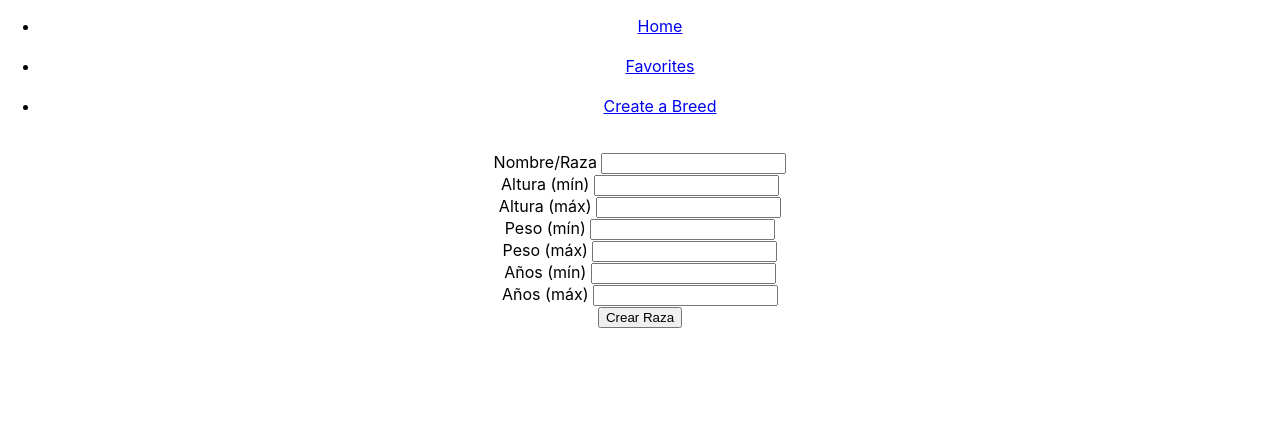
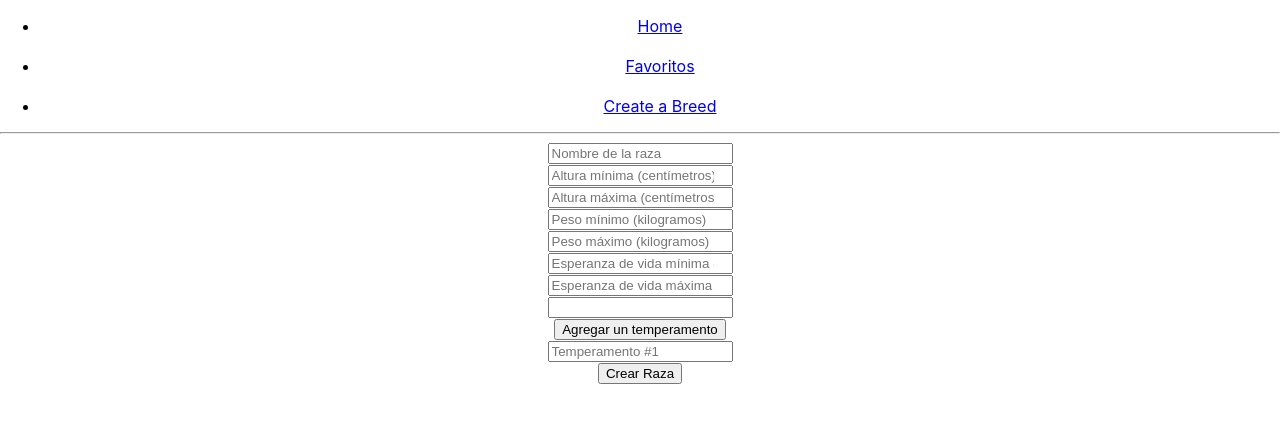
Before and after one commit to chuno-st/PI-DOGS-BACK, a React (Create React App) app in the folder client/: page /create/breed in a window 1280 px wide. Shown: the top 422 px of the page. Built offline with nearby package versions, Linux system fonts and the light colour scheme.

Commit message:
7th commit

```diff
--- a/client/src/App.js
+++ b/client/src/App.js
@@ -12,11 +12,11 @@ function App() {
   return (
     <div className="App">
       <Route path='/' exact component={LandingPage} />
+      <Route path='/home' component={NavBar} />
       <Route path='/home' component={BreedFinder} />
-      <Route path='/home' component={NavBar} />
       <Route path='/home' exact component={Home} />
-      <Route path='/favorites' component={NavBar} />
-      <Route path='/favorites' component={Favorites} />
+      <Route path='/favoritos' component={NavBar} />
+      <Route path='/favoritos' component={Favorites} />
       <Route path='/dogs/:id' component={NavBar} />
       <Route path='/dogs/:id' component={BreedDetail} />
       <Route path='/create/breed' component={NavBar} />
--- a/client/src/components/BreedDetail/BreedDetail.jsx
+++ b/client/src/components/BreedDetail/BreedDetail.jsx
@@ -1,7 +1,7 @@
 import React, { useEffect } from "react";
 import { useDispatch, useSelector } from "react-redux";
 import { useParams } from "react-router-dom";
-import { clearPage, getBreedDetail } from "../../redux/actions/actions";
+import { clearPage, getBreedDetail, setFav } from "../../redux/actions/actions";
 
 
 function BreedDetail() {
@@ -28,7 +28,6 @@ function BreedDetail() {
         <>
             {
                 breedDetail ?
-
                     <>
                         <div key={breedDetail.ID} >
                             <img src={breedDetail.Imagen} alt={breedDetail.Nombre} />
@@ -37,6 +36,7 @@ function BreedDetail() {
                             <h4>Altura: {breedDetail.Altura} cms</h4>
                             <h4>Peso: {breedDetail.Peso} kgs</h4>
                             <h4>Años: {breedDetail.Años}</h4>
+                            <button onClick={() => setFav(breedDetail)}>AÑADIR A FAVORITOS</button>
                         </div>
                     </>
                     :
--- a/client/src/components/BreedFinder/BreedFinder.jsx
+++ b/client/src/components/BreedFinder/BreedFinder.jsx
@@ -1,29 +1,33 @@
-import React from "react";
+import React, { useState } from "react";
+import { useDispatch, useSelector } from "react-redux";
+import { Link } from "react-router-dom";
+import { searchBreed } from "../../redux/actions/actions";
 
 function BreedFinder() {
 
-    const [data, setData] = React.useState({
-        name: ''
-    })
+    const [search, setSearch] = useState('')
+    const breed = useSelector(state => state.searchBreed)
+    const dispatch = useDispatch()
 
     function handleChange(e) {
-        // console.log(e.target.name)
-        setData({
-            ...data,
-            [e.target.name]: e.target.value
-        })
+        setSearch(e.target.value)
     }
 
-    function handleOnSubmit(e) {
+    function handleSubmit(e) {
         e.preventDefault()
+
+        dispatch(searchBreed(search))
+        setSearch('')
     }
 
     return (
         <div>
-            <form onSubmit={handleOnSubmit}>
-                <input type="text" name="name" onChange={handleChange} />
-                <button type="submit">Buscar Raza</button>
+            <form onSubmit={handleSubmit}>
+                <input type="text" value={search} onChange={handleChange} />
+                <button type="submit" disabled={!search ? true : false}>Buscar Raza</button>
             </form>
+            {breed ? breed.map(e => (<div key={e.ID}><Link to={`/dogs/${e.ID}`}> <p>{e.Nombre}</p></Link></div>)) : <div><h2>"La raza que intentas buscar no existe"</h2></div>}
+            <hr />
         </div>
     )
 };
--- a/client/src/components/CreateBreed/CreateBreed.jsx
+++ b/client/src/components/CreateBreed/CreateBreed.jsx
@@ -1,8 +1,9 @@
-import React from "react";
+import React, { useState } from "react";
+import { createBreed } from "../../redux/actions/actions";
 
 function CreateBreed() {
 
-    const [data, setData] = React.useState({
+    const [state, setState] = useState({
 
         name: '',
         height_min: '',
@@ -10,40 +11,130 @@ function CreateBreed() {
         weight_min: '',
         weight_max: '',
         life_span_min: '',
-        life_span_max: ''
+        life_span_max: '',
+        errors: {
+            name: '',
+            height_min: '',
+            height_max: '',
+            weight_min: '',
+            weight_max: '',
+            life_span_min: '',
+            life_span_max: '',
+        },
+        disabled: true
     })
+
+    const modeloTemperamentos = { nombre: '' }; // Creamos un modelo de Temperamentos para poder usar este objeto para agregar al state cada vez que agregamos un temperamento
+    const [temperamentos, setTemperamentos] = useState([
+        { ...modeloTemperamentos },
+    ]);
+
+    const [temperament, setTemperament] = useState({ nombre: '' })
+
+    const agregaTemperamentos = () => {
+        setTemperamentos([...temperamentos, { ...modeloTemperamentos }]); // Hacemos una copia del state que teniamos y agregamos un objeto nuevo al state.
+    };
+
+    function handleTemperamentChange(e) {
+        setTemperament({ ...temperament, [e.target.name]: e.target.value })
+    }
+
+    function handleTemperamentosChange(e) {
+        const temperamentos = [...temperament];
+        temperamentos[e.target.id][e.target.dataset.name] = e.target.value;
+        setTemperamentos(temperamentos)
+    }
+
 
     function handleChange(e) {
         // console.log(e.target.name)
-        setData({
-            ...data,
+        setState({
+            ...state,
             [e.target.name]: e.target.value
         })
+
+        const { value, name } = e.target;
+        let errors = state.errors;
+
+        switch (name) {
+            case 'name':
+                let nombrePattern = /\S+@\S+\.\S+/;
+                errors.name = !nombrePattern.test(value) ? 'El dato no debe contener números ni caractéres especiales' : '';
+                break;
+            case 'height_min':
+                errors.height_min = value <= 0 ? 'El dato debe ser un número mayor a cero' : '';
+                break;
+            case 'height_max':
+                errors.height_max = value <= 0 ? 'El dato debe ser un número mayor a cero' : value > state.height_min ? '' : 'La altura máxima debe ser mayor a la altura mínima';
+                break;
+            case 'weight_min':
+                errors.weight_min = value <= 0 ? 'El dato debe ser un número mayor a cero' : '';
+                break;
+            case 'weight_max':
+                errors.weight_max = value <= 0 ? 'El dato debe ser un número mayor a cero' : value > state.weight_min ? '' : 'El peso máximo debe ser mayor al peso mínimo';
+                break;
+            case 'life_span_min':
+                errors.life_span_min = value <= 0 ? 'El dato debe ser un número mayor a cero' : '';
+                break;
+            case 'life_span_max':
+                errors.life_span_max = value <= 0 ? 'El dato debe ser un número mayor a cero' : value > state.life_span_min ? '' : 'La esperanza de vida máxima debe ser mayor a la esperanza de vida mínima';
+                break;
+            default:
+                break;
+        }
+
     }
 
     function handleOnSubmit(e) {
-        e.preventDefault()
-        alert(data.name, data.height_min)
+        // e.preventDefault()
+        // alert('Raza creada con exito')
+        (createBreed())
+        setState('')
     }
 
     return (
         <div>
             <form onSubmit={handleOnSubmit}>
-                <label>Nombre/Raza <input type="text" name="name" onChange={handleChange} /></label>
+                <label>{!state.name ? null : <h3>{'Nombre de la raza'}</h3>}<input type="text" name="name" value={state.name} onChange={handleChange} placeholder='Nombre de la raza' required /></label>
+                {!state.errors.name ? null : <h5>{state.errors.name}</h5>}
                 <br />
-                <label>Altura (mín) <input type="text" name="height_min" onChange={handleChange} /></label>
+                <label>{!state.height_min ? null : <h4>{'Altura mínima (cm)'}</h4>}<input type="number" name="height_min" value={state.height_min} onChange={handleChange} placeholder='Altura mínima (centímetros)' required /></label>
+                {!state.errors.height_min ? null : <h5>{state.errors.height_min}</h5>}
                 <br />
-                <label>Altura (máx) <input type="text" name="height_max" onChange={handleChange} /></label>
+                <label>{!state.height_max ? null : <h4>{'Altura máxima (cm)'}</h4>}<input type="number" name="height_max" value={state.height_max} onChange={handleChange} placeholder='Altura máxima (centímetros)' required /></label>
+                {!state.errors.height_max ? null : <h5>{state.errors.height_max}</h5>}
                 <br />
-                <label>Peso (mín) <input type="text" name="weight_min" onChange={handleChange} /></label>
+                <input type="number" name="weight_min" value={state.weight_min} onChange={handleChange} placeholder='Peso mínimo (kilogramos)' required />
+                {!state.errors.weight_min ? null : <h5>{state.errors.weight_min}</h5>}
                 <br />
-                <label>Peso (máx) <input type="text" name="weight_max" onChange={handleChange} /></label>
+                <input type="number" name="weight_max" value={state.weight_max} onChange={handleChange} placeholder='Peso máximo (kilogramos)' required />
+                {!state.errors.weight_max ? null : <h5>{state.errors.weight_max}</h5>}
                 <br />
-                <label>Años (mín) <input type="text" name="life_span_min" onChange={handleChange} /></label>
+                <input type="number" name="life_span_min" value={state.life_span_min} onChange={handleChange} placeholder='Esperanza de vida mínima (años)' />
+                {!state.errors.life_span_min ? null : <h5>{state.errors.life_span_min}</h5>}
                 <br />
-                <label>Años (máx) <input type="text" name="life_span_max" onChange={handleChange} /></label>
+                <input type="number" name="life_span_max" value={state.life_span_max} onChange={handleChange} placeholder='Esperanza de vida máxima (años)' />
+                {!state.errors.life_span_max ? null : <h5>{state.errors.life_span_max}</h5>}
                 <br />
-                <button type="submit">Crear Raza</button>
+                <input type="text" name="nombre" value={temperament.value} onChange={handleTemperamentChange} />
+                <br />
+                <input type="button" value="Agregar un temperamento" onClick={agregaTemperamentos} />
+                {
+                    temperamentos.map((e, i) => (
+                        <div key={`temperamento-${i}`}>
+                            <input
+                                type="text"
+                                name={`nombre-${i}`}
+                                id={i}
+                                data-name="nombre"
+                                value={e.nombre}
+                                placeholder={`Temperamento #${i + 1}`}
+                                onChange={handleTemperamentosChange} // agregamos el metodo a cada imput que generamos
+                            />
+                        </div>
+                    ))
+                }
+                <button type="submit" disabled={!state.errors ? true : false}>Crear Raza</button>
             </form>
         </div>
     )
--- a/client/src/components/Favorites/Favorites.jsx
+++ b/client/src/components/Favorites/Favorites.jsx
@@ -20,7 +20,8 @@ function Favorites({ favBreed, delFav }) {
                         ))}
                     </ul>
                 </>
-                : <h1>AÚN NO TENES RAZAS FAVORITAS</h1>
+                :
+                <h2>AÚN NO TENES RAZAS FAVORITAS</h2>
             }
         </div>
     )
--- a/client/src/components/Home/Home.jsx
+++ b/client/src/components/Home/Home.jsx
@@ -1,6 +1,6 @@
 import { useEffect } from "react";
 import { useDispatch, useSelector } from "react-redux";
-import { getBreeds, setFav } from "../../redux/actions/actions";
+import { getBreeds } from "../../redux/actions/actions";
 import { Link } from "react-router-dom";
 
 
@@ -24,8 +24,6 @@ function Home() {
                             </h3>
                             <h4>Temperamento/s:  {e.Temperamento}</h4>
                             <h4>Peso:  {e.Peso.metric} kilos</h4>
-                            <button onClick={() => setFav(e)}>AGREGAR A RAZAS FAVORITAS</button>
-
                         </div>
                     )
                 })
--- a/client/src/components/NavBar/NavBar.jsx
+++ b/client/src/components/NavBar/NavBar.jsx
@@ -8,13 +8,11 @@ function NavBar() {
             <ul>
                 <li><Link to='/home'>Home</Link></li>
                 <br />
-                <li><Link to='/favorites'>Favorites</Link></li>
+                <li><Link to='/favoritos'>Favoritos</Link></li>
                 <br />
                 <li><Link to='/create/breed'>Create a Breed</Link></li>
-                <br />
-                {/* <li><Link to='/dogs/:id'>Breed Detail</Link></li> */}
             </ul>
-
+            <hr />
         </div>
     )
 };
--- a/client/src/redux/actions/actionsTypes.js
+++ b/client/src/redux/actions/actionsTypes.js
@@ -1,5 +1,7 @@
 export const GET_BREEDS = 'GET_BREEDS';
 export const GET_BREED_DETAIL = 'GET_BREED_DETAIL';
 export const CLEAR_PAGE = 'CLEAR_PAGE';
+export const SEARCH_BREED = 'SEARCH_BREED';
 export const SET_FAV = 'SET_FAV';
 export const DEL_FAV = 'DEL_FAV';
+export const CREATE_BREED = 'CREATE_BREED';
```
Also changed, not shown: client/src/redux/actions/actions.js (+18 -4 lines), client/src/redux/reducer/reducer.js (+7 -1 lines), client/src/components/LandingPage/LandingPage.css (added), 1 other file (tests, documents, lock files or other folders).
